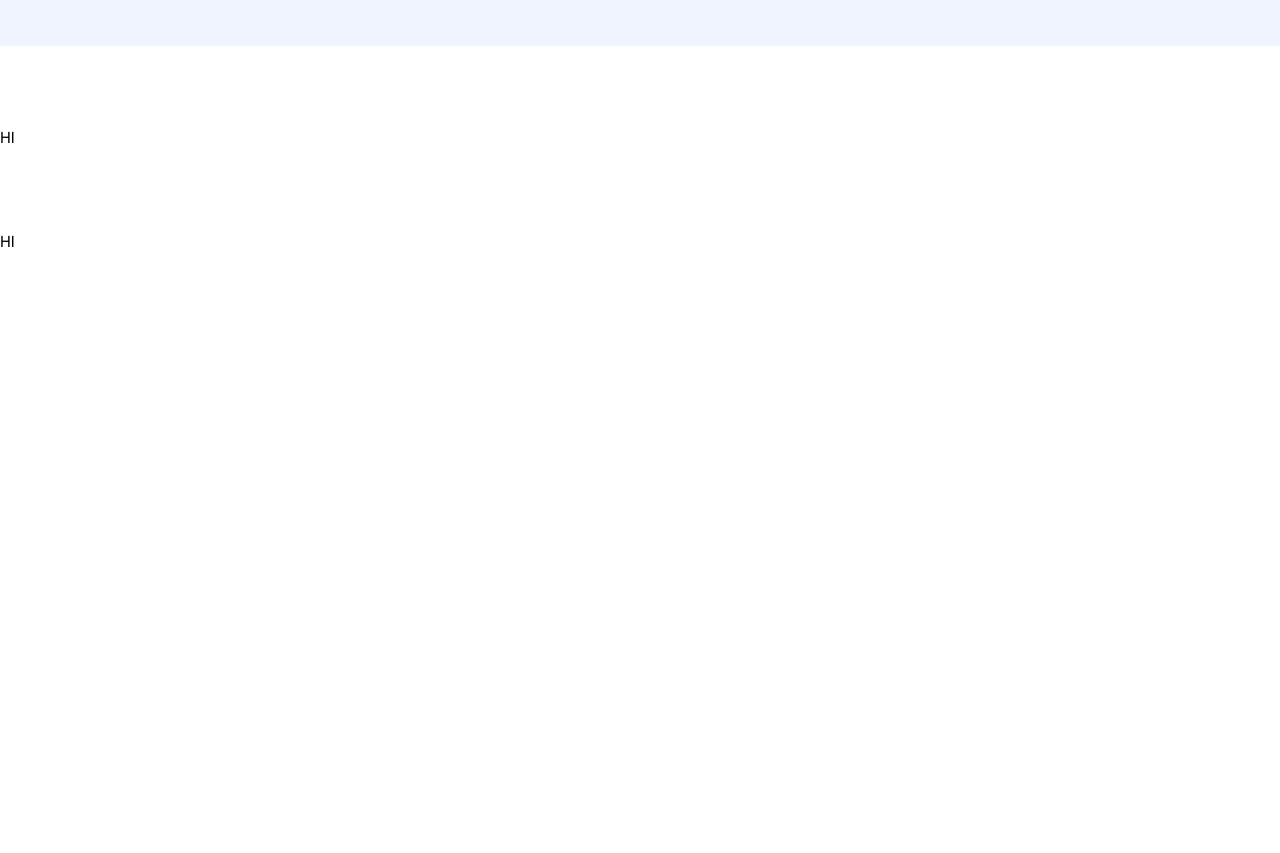
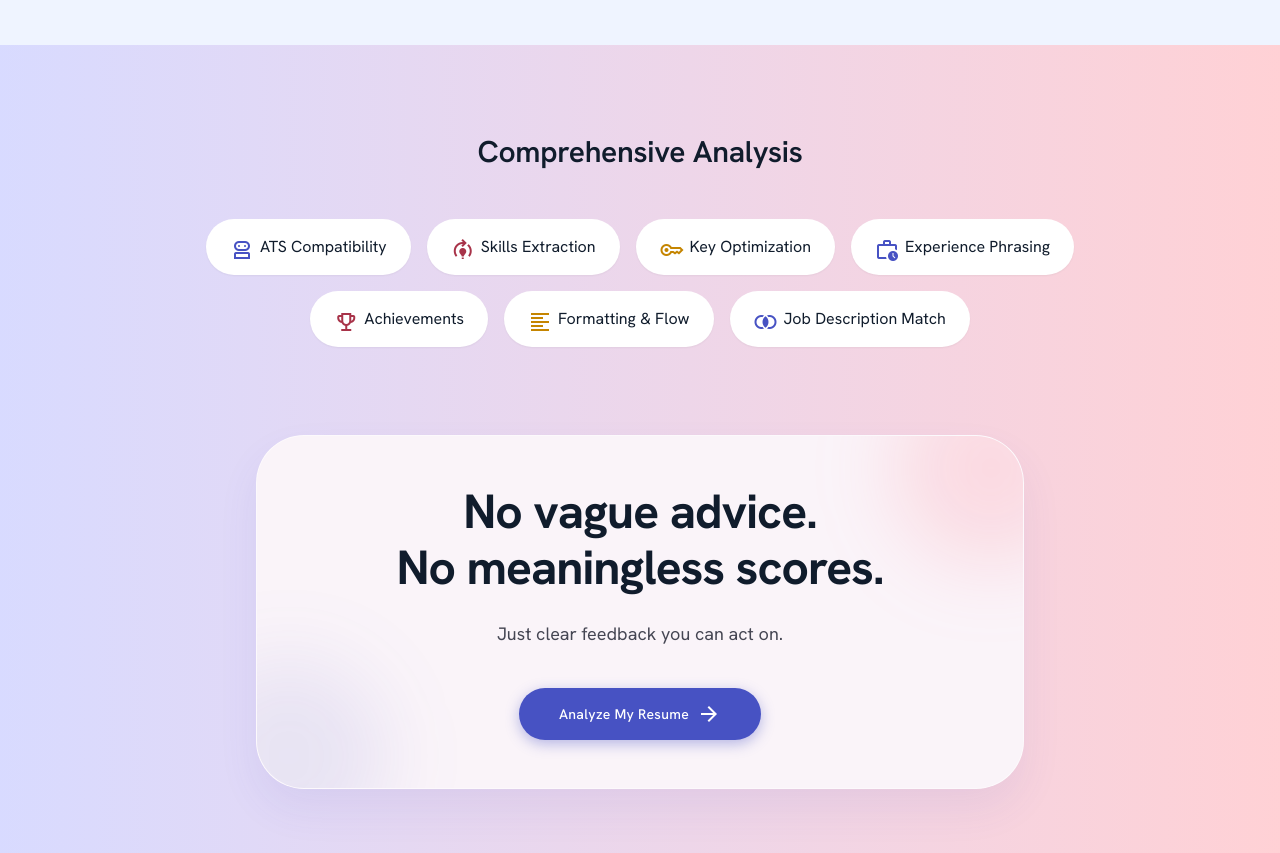
Before and after one commit to ansh-tyagi11/ResumeAnalyser, a React (Vite) app in the folder frontend/: page /about in a window 1280 px wide. Shown: the part 1700-2553 px from the top of the page. Before the commit the page ends 1954 px from the top, so only its background shows below. Built offline with nearby package versions, Linux system fonts and the light colour scheme.

Commit message:
Add analytical features and enhance About page layout

```diff
--- a/frontend/src/pages/About.jsx
+++ b/frontend/src/pages/About.jsx
@@ -23,38 +23,83 @@ const About = () => {
             }
         ];
 
+    const analytical = [
+        {
+            id: "1",
+            icon: "robot_2",
+            color: "text-[#4752C3]",
+            word: "ATS Compatibility"
+        },
+        {
+            id: "2",
+            icon: "model_training",
+            color: "text-[#A83349]",
+            word: "Skills Extraction"
+        },
+        {
+            id: "3",
+            icon: "key",
+            color: "text-[#C58500]",
+            word: "Key Optimization"
+        },
+        {
+            id: "4",
+            icon: "work_history",
+            color: "text-[#4752C3]",
+            word: "Experience Phrasing"
+        },
+        {
+            id: "5",
+            icon: "emoji_events",
+            color: "text-[#A83349]",
+            word: "Achievements"
+        },
+        {
+            id: "6",
+            icon: "format_align_left",
+            color: "text-[#C58500]",
+            word: "Formatting & Flow"
+        },
+        {
+            id: "7",
+            icon: "join_inner",
+            color: "text-[#4752C3]",
+            word: "Job Description Match"
+        }
+    ];
+
     return (
         <>
-            <div className="pointer-events-none absolute inset-0 -z-10 overflow-hidden">
+            <div className="pointer-events-none fixed inset-0 -z-10 overflow-hidden">
                 <div
-                    className="absolute left-[-10vw] top-[-10vw] h-[55vw] w-[55vw] rounded-full bg-[#BEC2FF]/60 blur-[100px] mix-blend-multiply">
+                    className="absolute left-[-20vw] top-[-20vw] h-[70vw] w-[70vw] rounded-full bg-[#BEC2FF]/60 blur-[100px] mix-blend-multiply sm:left-[-10vw] sm:top-[-10vw] sm:h-[55vw] sm:w-[55vw]">
                 </div>
                 <div
-                    className="absolute right-[-10vw] top-[35vh] h-[50vw] w-[50vw] rounded-full bg-[#FFB2B9]/60 blur-[100px] mix-blend-multiply">
+                    className="absolute right-[-20vw] top-[45vh] h-[70vw] w-[70vw] rounded-full bg-[#FFB2B9]/60 blur-[100px] mix-blend-multiply sm:right-[-10vw] sm:top-[35vh] sm:h-[50vw] sm:w-[50vw]">
                 </div>
             </div>
-            <main className='relative flex min-w-0 flex-col gap-20 overflow-hidden'>
+
+            <main className='relative flex min-w-0 flex-col gap-16 overflow-hidden bg-linear-to-r from-[#BEC2FF]/60 to-[#FFB2B9]/60 sm:gap-20'>
 
                 {/* Hero Section */}
-                <section className='h-75 w-full px-0 pb-0 pt-12 lg:px-32'>
-                    <div className='w-full px-5 lg:px-16 flex flex-col'>
+                <section className='w-full px-5 pb-0 pt-12 sm:px-8 lg:px-32'>
+                    <div className='flex w-full flex-col lg:px-16'>
 
                         {/* Mission */}
-                        <div className='pb-6 h-14 text-center'>
-                            <span className='h-8 py-1.5 px-4 bg-[#FFDADC]/50 font-medium text-[14px] leading-5 tracking-[1.4px] text-[#A83349] rounded-full'>OUR MISSION</span>
+                        <div className='pb-6 text-center'>
+                            <span className='inline-block rounded-full bg-[#FFDADC]/50 px-4 py-1.5 text-[13px] font-medium leading-5 tracking-[1.4px] text-[#A83349] sm:text-[14px]'>OUR MISSION</span>
                         </div>
 
                         {/* Heading */}
-                        <div className='pb-6 h-34'>
-                            <h1 className='lg:px-30 px-5 h-28 font-bold text-wrap text-center text-[32px] lg:text-[48px] lg:leading-14 md:leading-[24x] md:tracking-[-0.32px] lg:tracking-[-0.96px] shadow-[0px_0px_20px_0px_#4752C3/30] text-[#101C2C] '>
+                        <div className='pb-6'>
+                            <h1 className='mx-auto max-w-4xl px-1 text-center text-[28px] font-bold leading-9 text-wrap text-[#101C2C] shadow-[0px_0px_20px_0px_#4752C3/30] sm:text-[36px] sm:leading-11 md:tracking-[-0.32px] lg:px-0 lg:text-[48px] lg:leading-14 lg:tracking-[-0.96px]'>
                                 Your experience deserves to be understood.
                             </h1>
-
                         </div>
 
                         {/* Para */}
-                        <div className="w-full px-4 lg:px-28.5">
-                            <p className="mx-auto max-w-166.5 text-center text-[18px] leading-6 lg:leading-[29.3px] text-[#454653]">
+                        <div className="w-full px-2 sm:px-6 lg:px-28.5">
+                            <p className="mx-auto max-w-166.5 text-center text-[16px] leading-6 text-[#454653] sm:text-[18px] lg:leading-[29.3px]">
                                 We built AI Resume Analyzer to help people communicate their skills, experience,
                                 and potential more clearly without turning resume improvement into guesswork.
                             </p>
@@ -64,11 +109,11 @@ const About = () => {
                 </section>
 
                 {/* Story Section */}
-                <section className='mx-auto w-full max-w-3xl px-5 md:px-16'>
-                    <div className='relative bg-white/80 p-12 backdrop-blur-md shadow-[0px_12px_32px_0px_rgb(29_41_57/3%)] md:p-12 rounded-4xl overflow-hidden'>
-                        <div className='w-2 absolute left-0 top-0 h-full bg-linear-to-b from-[#4752c3] to-[#a83349]' />
-                        <h3 className='pb-6 text-[#101C2C] leading-9.5 text-[30px] font-semibold tracking-[-0.3px] '>Why we build this.</h3>
-                        <div className='gap-6 flex-col flex leading-7 text-[18px] text-[#454653] '>
+                <section className='mx-auto w-full max-w-3xl px-5 sm:px-8 md:px-16'>
+                    <div className='relative overflow-hidden rounded-3xl bg-white/80 p-6 shadow-[0px_12px_32px_0px_rgb(29_41_57/3%)] backdrop-blur-md sm:p-8 md:rounded-4xl md:p-12'>
+                        <div className='absolute left-0 top-0 h-full w-2 bg-linear-to-b from-[#4752c3] to-[#a83349]' />
+                        <h3 className='pb-4 text-[22px] font-semibold leading-8 tracking-[-0.3px] text-[#101C2C] sm:pb-6 sm:text-[26px] md:text-[30px] md:leading-9.5'>Why we build this.</h3>
+                        <div className='flex flex-col gap-4 text-[16px] leading-6.5 text-[#454653] sm:gap-6 sm:text-[18px] sm:leading-7'>
                             <p>
                                 For too long, the job application process has been a black box.
                                 Brilliant professionals submit carefully crafted resumes, only to be
@@ -93,27 +138,27 @@ const About = () => {
                 </section>
 
                 {/* Philosophy Section */}
-                <section className='mx-auto w-full max-w-7xl px-5 md:px-16'>
-                    <div className='flex gap-12 flex-col'>
-                        <h3 className='leading-9.5 font-semibold text-[30px] tracking-[-0.3px] text-[#101C2C] text-center'>Our Core Principles</h3>
-                        <div className='grid grid-cols-1 md:grid-cols-3 gap-6'>
+                <section className='mx-auto w-full max-w-7xl px-5 sm:px-8 md:px-16'>
+                    <div className='flex flex-col gap-8 sm:gap-12'>
+                        <h3 className='text-center text-[24px] font-semibold leading-8 tracking-[-0.3px] text-[#101C2C] sm:text-[26px] md:text-[30px] md:leading-9.5'>Our Core Principles</h3>
+                        <div className='grid grid-cols-1 gap-5 sm:gap-6 md:grid-cols-3'>
                             {
                                 principles.map((principle) => (
-                                    <div key={principle.id} className='p-8 pb-14 rounded-[48px] bg-white shadow-[0_12px_32px_rgba(29,41,57,0.05)]'>
+                                    <div key={principle.id} className='rounded-4xl bg-white p-6 pb-10 shadow-[0_12px_32px_rgba(29,41,57,0.05)] sm:rounded-[40px] sm:p-8 sm:pb-14 md:rounded-[48px]'>
                                         {/* Icon */}
-                                        <div className='rounded-full flex justify-center items-center bg-[#E0E0FF] mb-6 w-12 h-12'>
+                                        <div className='mb-5 flex h-11 w-11 items-center justify-center rounded-full bg-[#E0E0FF] sm:mb-6 sm:h-12 sm:w-12'>
                                             <span className="material-symbols-outlined [font-variation-settings:'FILL'_1] text-[#4752C3]">
                                                 {principle.icon}
                                             </span>
                                         </div>
 
                                         {/* Heading */}
-                                        <div className='pb-3 leading-8 font-semibold text-[24px] text-[#101C2C] '>
+                                        <div className='pb-2 text-[20px] font-semibold leading-7 text-[#101C2C] sm:pb-3 sm:text-[24px] sm:leading-8'>
                                             {principle.heading}
                                         </div>
 
                                         {/* Para */}
-                                        <div className='leading-6 text-[16px] text-[#454653] '>
+                                        <div className='text-[15px] leading-6 text-[#454653] sm:text-[16px]'>
                                             {principle.para}
                                         </div>
 
@@ -126,51 +171,51 @@ const About = () => {
                 </section>
 
                 {/* AI Perspective Section */}
-                <section className="w-full flex flex-col items-center justify-center gap-16 mx-auto max-w-full overflow-hidden px-16 py-20 bg-[#EFF4FF]">
+                <section className="mx-auto flex w-full max-w-full flex-col items-center justify-center gap-10 overflow-hidden bg-[#EFF4FF] px-5 py-14 sm:gap-16 sm:px-8 sm:py-20 md:px-16">
 
-                    <h2 className="font-semibold text-center text-[30px] leading-9.5 tracking-[-0.3px]">
+                    <h2 className="max-w-2xl text-center text-[22px] font-semibold leading-8 tracking-[-0.3px] sm:text-[26px] md:text-[30px] md:leading-9.5">
                         "AI should guide you, not replace your voice."
                     </h2>
 
-                    <div className="w-full flex md:flex-row flex-col justify-center gap-8 items-center">
+                    <div className="flex w-full flex-col items-center justify-center gap-4 sm:gap-6 md:flex-row md:gap-8">
 
-                        <div className="uppercase w-48 h-11 px-6 py-3 rounded-full font-medium text-[14px] leading-5 tracking-[0.28px] text-center shadow-[0px_1px_2px_0px_#000000/5] bg-white text-[#454653]">
+                        <div className="w-44 rounded-full bg-white px-5 py-3 text-center text-[13px] font-medium uppercase leading-5 tracking-[0.28px] text-[#454653] shadow-[0px_1px_2px_0px_#000000/5] sm:w-48 sm:px-6 sm:text-[14px]">
                             Your Experience
                         </div>
 
-                        <span className="material-symbols-outlined text-[#4752c3] hidden! md:inline-block!">
+                        <span className="material-symbols-outlined hidden! text-[#4752c3] md:inline-block!">
                             arrow_forward
                         </span>
 
-                        <span className="material-symbols-outlined text-[#4752c3] inline-block! md:hidden!">
+                        <span className="material-symbols-outlined inline-block! text-[#4752c3] md:hidden!">
                             arrow_downward
                         </span>
 
-                        <div className="uppercase w-48 h-11 px-6 py-3 rounded-full font-medium text-[14px] leading-5 tracking-[0.28px] text-center bg-[#4752C3] text-white shadow-[0px_4px_6px_-1px_#000000/10]">
+                        <div className="w-44 rounded-full bg-[#4752C3] px-5 py-3 text-center text-[13px] font-medium uppercase leading-5 tracking-[0.28px] text-white shadow-[0px_4px_6px_-1px_#000000/10] sm:w-48 sm:px-6 sm:text-[14px]">
                             AI Analysis
                         </div>
 
-                        <span className="material-symbols-outlined text-[#4752c3] hidden! md:inline-block!">
+                        <span className="material-symbols-outlined hidden! text-[#4752c3] md:inline-block!">
                             arrow_forward
                         </span>
 
-                        <span className="material-symbols-outlined text-[#4752c3] inline-block! md:hidden!">
+                        <span className="material-symbols-outlined inline-block! text-[#4752c3] md:hidden!">
                             arrow_downward
                         </span>
 
-                        <div className="uppercase w-48 h-11 px-6 py-3 rounded-full font-medium text-[14px] leading-5 tracking-[0.28px] text-center shadow-[0px_1px_2px_0px_#000000/5] bg-[#FE7488] text-[#101C2C]">
+                        <div className="w-44 rounded-full bg-[#FE7488] px-5 py-3 text-center text-[13px] font-medium uppercase leading-5 tracking-[0.28px] text-[#101C2C] shadow-[0px_1px_2px_0px_#000000/5] sm:w-48 sm:px-6 sm:text-[14px]">
                             Clear Insights
                         </div>
 
-                        <span className="material-symbols-outlined text-[#4752c3] hidden! md:inline-block!">
+                        <span className="material-symbols-outlined hidden! text-[#4752c3] md:inline-block!">
                             arrow_forward
                         </span>
 
-                        <span className="material-symbols-outlined text-[#4752c3] inline-block! md:hidden!">
+                        <span className="material-symbols-outlined inline-block! text-[#4752c3] md:hidden!">
                             arrow_downward
                         </span>
 
-                        <div className="uppercase w-48 h-11 px-6 py-3 rounded-full font-medium text-[14px] leading-5 tracking-[0.28px] text-center shadow-[0px_1px_2px_0px_#000000/5] bg-[#D7E3F9] text-[#101C2C]">
+                        <div className="w-44 rounded-full bg-[#D7E3F9] px-5 py-3 text-center text-[13px] font-medium uppercase leading-5 tracking-[0.28px] text-[#101C2C] shadow-[0px_1px_2px_0px_#000000/5] sm:w-48 sm:px-6 sm:text-[14px]">
                             Your Decisions
                         </div>
 
@@ -178,13 +223,42 @@ const About = () => {
                 </section>
 
                 {/* Analytical Constellation */}
-                <section className='w-full max-w-full overflow-hidden'>
-                    HI
+                <section className='w-full max-w-full overflow-hidden px-5 sm:px-8 md:px-16 lg:px-32'>
+                    <div className='flex flex-col gap-8 py-2 sm:gap-12 md:px-16'>
+                        <h2 className='text-center text-[24px] font-semibold leading-8 tracking-[-0.3px] text-[#101C2C] sm:text-[26px] md:text-[30px] md:leading-9.5'>Comprehensive Analysis</h2>
+
+                        <div className='mx-auto flex max-w-4xl flex-row flex-wrap justify-center gap-3 sm:gap-4'>
+                            {
+                                analytical.map((analysis, id) => (
+                                    <div key={id} className='flex items-center gap-2 rounded-full bg-white px-4 py-3 shadow-[0px_1px_2px_0px_rgba(0,0,0,0.05)] sm:gap-3 sm:px-6 sm:py-4'>
+                                        <span className={`material-symbols-outlined h-4 w-4 sm:h-4.5 sm:w-4.5 ${analysis.color}`}>{analysis.icon}</span>
+                                        <span className='whitespace-nowrap text-[14px] leading-6 text-[#101C2C] sm:text-[16px]'>{analysis.word}</span>
+                                    </div>
+                                ))
+                            }
+                        </div>
+                    </div>
                 </section>
 
                 {/* Final Promise & CTA */}
-                <section className='w-full max-w-full overflow-hidden'>
-                    HI
+                <section className='w-full px-5 pb-16 pt-0 sm:px-8 md:px-16 lg:px-32'>
+                    <div className='relative mx-auto flex w-full max-w-3xl flex-col justify-center gap-4 overflow-hidden rounded-4xl border border-white/50 bg-[#faf4f9] p-8 shadow-[0px_20px_40px_0px_rgba(71,82,195,0.08)] backdrop-blur-xl sm:gap-6 sm:rounded-[3rem] sm:p-12'>
+
+                        <div className='absolute right-[-5vw] top-[-5vw] h-35 w-35 rounded-full bg-[#FE7488]/20 blur-2xl sm:h-48 sm:w-48' />
+                        <div className='absolute bottom-[-5vw] left-[-5vw] h-35 w-35 rounded-full bg-[#4752C3]/10 blur-2xl sm:h-48 sm:w-48' />
+
+                        <h2 className='flex flex-col justify-center text-center text-[30px] font-bold leading-9 tracking-[-0.6px] text-[#101C2C] sm:text-[38px] sm:leading-11 md:text-[48px] md:leading-14 md:tracking-[-0.96px]'>
+                            <span>No vague advice. </span>
+                            <span>No meaningless scores.</span>
+                        </h2>
+                        <p className='pb-2 text-center text-[16px] leading-6.5 text-[#454653] sm:pb-4 sm:text-[18px] sm:leading-7'>
+                            Just clear feedback you can act on.
+                        </p>
+                        <button className='mx-auto flex h-12 items-center justify-center gap-2 rounded-full bg-[#4752c3] px-8 py-4 text-[13px] font-medium leading-5 tracking-[0.28px] text-white shadow-[0px_4px_14px_0px_rgba(71,82,195,0.39)] sm:h-13 sm:px-10 sm:text-[14px]'>
+                            <span>Analyze My Resume</span>
+                            <span className="material-symbols-outlined text-[20px]">arrow_forward</span>
+                        </button>
+                    </div>
                 </section>
 
             </main>
```
